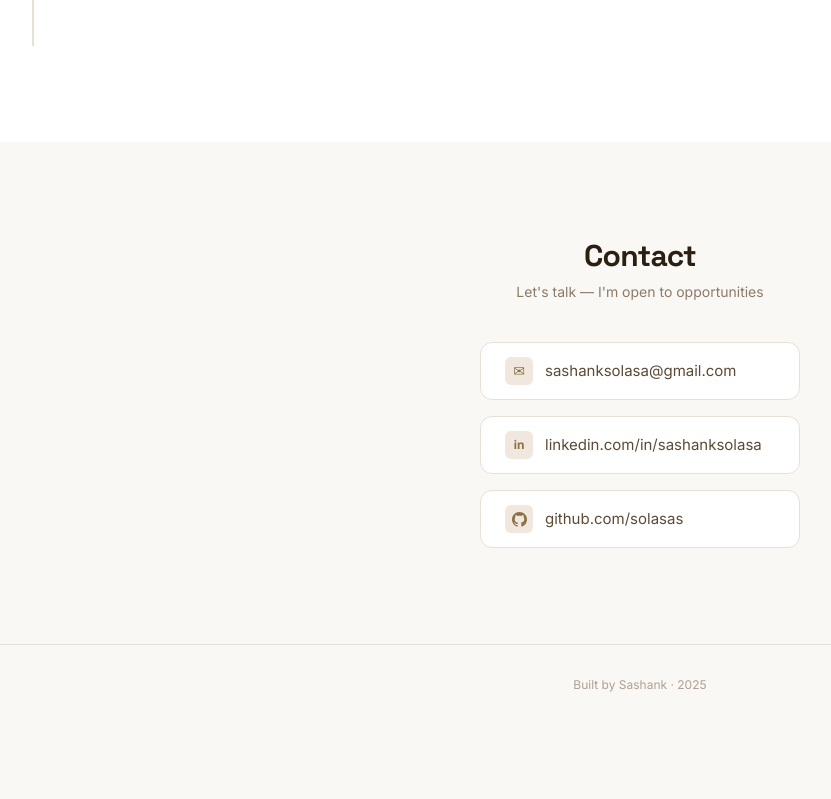
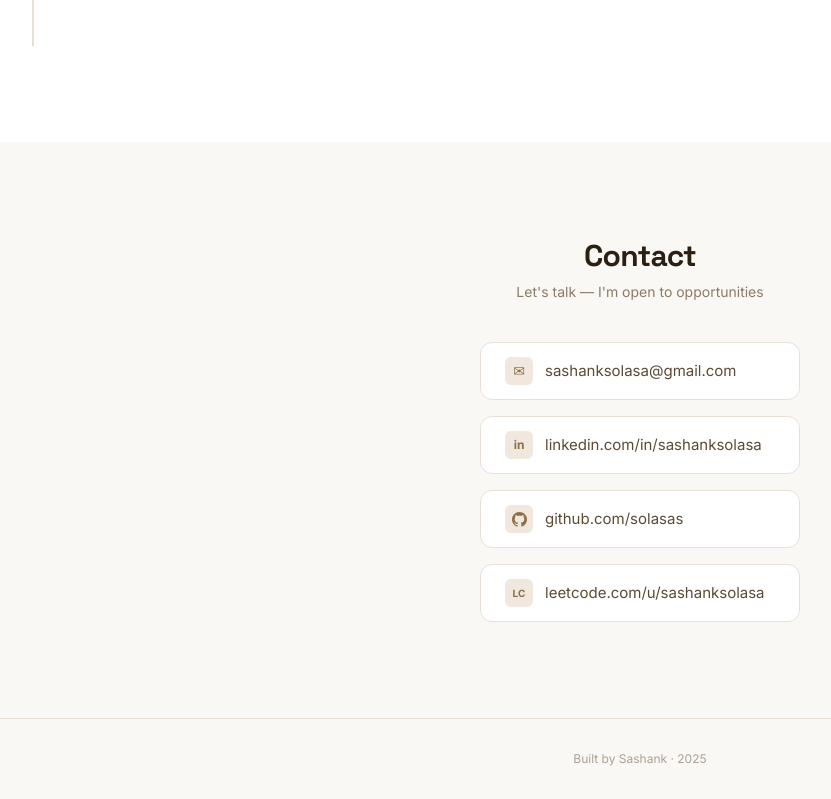
Before and after one commit to solasas/my-portfolio, a Next.js app: page / in a window 1280 px wide. Shown: the part 3068-3867 px from the top of the page, without its empty margins (0-831 px from the left). Before the commit the page ends 3793 px from the top, so only its background shows below. Built offline with nearby package versions, Linux system fonts and the light colour scheme.

Commit message:
added leetcode link

```diff
--- a/components/sections/Contact.jsx
+++ b/components/sections/Contact.jsx
@@ -28,6 +28,12 @@ const items = [
     labelKey: 'contact-github',
     defaultLabel: 'github.com/solasas',
     href: 'https://github.com/solasas',
+  },
+  {
+    icon: <span className="text-[0.625rem] font-bold">LC</span>,
+    labelKey: 'contact-leetcode',
+    defaultLabel: 'leetcode.com/u/sashanksolasa',
+    href: 'https://leetcode.com/u/sashanksolasa',
   },
 ];
 
```
